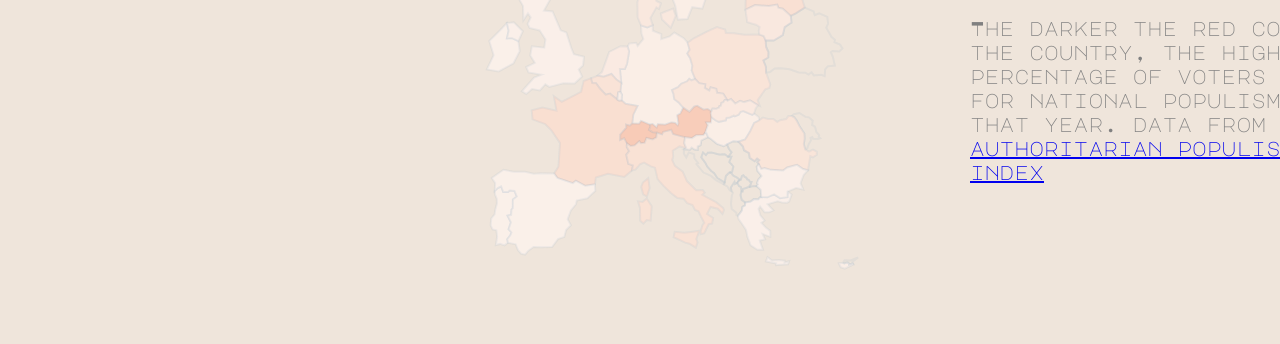
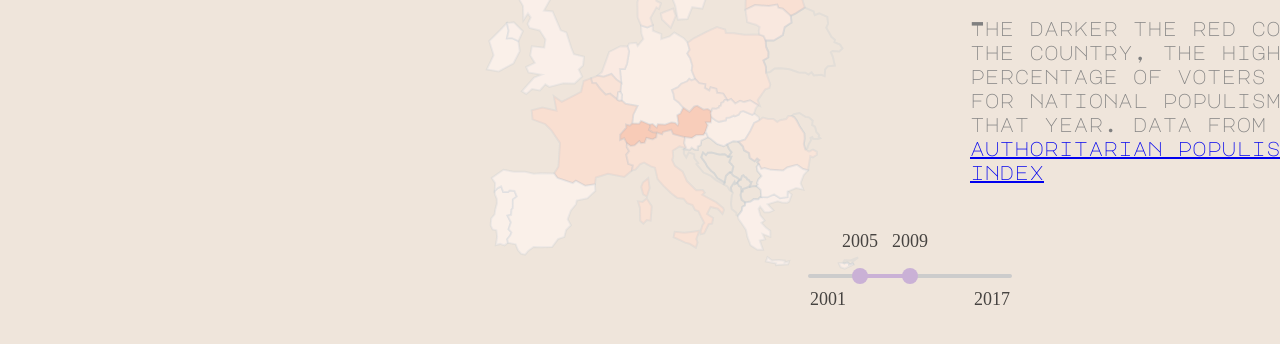
Before and after one commit to eadehemingway/national-populism, a Gatsby site: page / in a window 1280 px wide. Shown: the part 434-778 px from the top of the page. Built offline with nearby package versions, Linux system fonts and the light colour scheme; Gatsby itself is replaced by a stand-in of ours.

Commit message:
get slider showing

```diff
--- a/package.json
+++ b/package.json
@@ -15,6 +15,7 @@
     "gatsby-plugin-styled-components": "^3.3.6",
     "gatsby-source-filesystem": "^2.3.1",
     "gatsby-transformer-sharp": "^2.5.2",
+    "moment": "^2.27.0",
     "prop-types": "^15.7.2",
     "react": "^16.12.0",
     "react-dom": "^16.12.0",
--- a/src/components/MapNationalPopulism.js
+++ b/src/components/MapNationalPopulism.js
@@ -2,6 +2,7 @@ import React, { useState, useEffect } from "react"
 import styled from "styled-components"
 import * as d3 from "d3"
 import data from "../data/mapEuropeWithElectionData"
+import Slider from "./Slider"
 
 export default function NationalPopulism() {
   const [index, setIndex] = useState(0)
@@ -139,6 +140,7 @@ export default function NationalPopulism() {
             Timbro authoritarian populism index
           </a>{" "}
         </Description>
+        <Slider />
       </InfoBox>
       <SvgStyled />
     </MapWrapper>
--- /dev/null
+++ b/src/components/Slider.js
@@ -0,0 +1,176 @@
+import React, { useEffect, useState } from "react"
+import * as d3 from "d3"
+import moment from "moment"
+
+export default function Slider() {
+  const minDate = new Date("2001-01-01")
+
+  const maxDate = new Date("2017-12-31")
+
+  const step = 1
+  const speed = 250
+  const dateFormat = "YYYY"
+  const minYearInRange = moment(minDate).format(dateFormat)
+
+  const maxYearInRange = moment(maxDate).format(dateFormat)
+
+  const [minYear, setMinYear] = useState(2005)
+  const [maxYear, setMaxYear] = useState(2009)
+
+  useEffect(() => {
+    initialDrawing()
+  }, [])
+
+  function initialDrawing() {
+    const svg = d3.select("svg")
+    const sliderGroup = svg.append("g").attr("class", "slider-group")
+    sliderGroup.append("line").attr("class", "outer-track")
+    sliderGroup.append("line").attr("class", "inner-track")
+    sliderGroup.append("circle").attr("class", "min-handle")
+    sliderGroup.append("circle").attr("class", "max-handle")
+    sliderGroup.append("text").attr("class", "min-text")
+    sliderGroup.append("text").attr("class", "max-text")
+    sliderGroup.append("text").attr("class", "selected-min-text")
+    sliderGroup.append("text").attr("class", "selected-max-text")
+  }
+
+  useEffect(() => {
+    const rangeValues = d3.range(minYearInRange, maxYearInRange + step, step)
+    const isDesktop = false
+
+    const margin = isDesktop ? 50 : 30
+    const sliderWidth = 200
+    const grey = "#CCCCCC"
+    const purple = "#CAB1D6"
+
+    const xScale = d3
+      .scaleLinear()
+      .domain([minYearInRange, maxYearInRange])
+      .range([0, sliderWidth])
+      .clamp(true)
+
+    const svg = d3.select("svg")
+
+    const sliderGroup = svg
+      .selectAll(".slider-group")
+      .attr("transform", `translate(800,600)`)
+
+    const lineStrokeWidth = 4
+    function drawLine(className, x1, x2, color) {
+      sliderGroup
+        .selectAll(className)
+        .attr("x1", xScale(x1))
+        .attr("x2", xScale(x2))
+        .attr("stroke", color)
+        .attr("stroke-linecap", "round")
+        .attr("stroke-width", lineStrokeWidth)
+    }
+
+    drawLine(".outer-track", minYearInRange, maxYearInRange, grey)
+    drawLine(".inner-track", minYear, maxYear, purple)
+
+    const drag = d3.drag().on("drag", function () {
+      dragHandle(d3.select(this))
+    })
+
+    function drawHandle(minMax, xVal) {
+      const handleRadius = 8
+      sliderGroup
+        .selectAll(`.${minMax}-handle`)
+        .attr("cx", xScale(xVal))
+        .attr("cursor", "pointer")
+        .attr("fill", purple)
+        .attr("r", handleRadius)
+        .call(s => drag(s))
+    }
+
+    drawHandle("min", minYear)
+    drawHandle("max", maxYear)
+
+    const fontSize = 18
+    const padding = 7
+    const lineHeight = fontSize + padding + lineStrokeWidth
+    function drawText(className, x, y, textAnchor, textString) {
+      const textOpacity = 0.7
+      sliderGroup
+        .selectAll(className)
+        .attr("x", x)
+        .attr("y", y)
+        .style("text-anchor", textAnchor)
+        .text(textString)
+        .attr("opacity", textOpacity)
+        .attr("font-size", fontSize)
+    }
+
+    drawText(".min-text", 0, lineHeight, "start", minYearInRange)
+    drawText(".max-text", sliderWidth, lineHeight, "end", maxYearInRange)
+    drawText(
+      ".selected-min-text",
+      xScale(minYear),
+      -lineHeight,
+      "middle",
+      minYear
+    )
+    drawText(
+      ".selected-max-text",
+      xScale(maxYear),
+      -lineHeight,
+      "middle",
+      maxYear
+    )
+
+    function dragHandle(selection) {
+      const handleClass = selection.attr("class")
+      const minOrMax = handleClass.split("-")[0]
+      const oldXCoordinate = d3.event.x
+
+      const oldDateVal = xScale.invert(oldXCoordinate)
+      const indexOfNewVal = rangeValues.findIndex(val => {
+        const bottomMidPoint = val - step / 2
+        const topMidPoint = val + step / 2
+        return bottomMidPoint < oldDateVal && oldDateVal < topMidPoint
+      })
+      const newDateVal = rangeValues[indexOfNewVal]
+
+      function interpolateX(selection, xAttr) {
+        const newXCoordinate = xScale(rangeValues[indexOfNewVal])
+        selection
+          .transition()
+          .duration(speed)
+          .attrTween(xAttr, () =>
+            d3.interpolate(oldXCoordinate, newXCoordinate)
+          )
+      }
+
+      function updateVisual(x) {
+        const innerTrack = d3.selectAll(".inner-track")
+        const handle = d3.selectAll(`.${minOrMax}-handle`)
+        const text = d3.selectAll(`.selected-${minOrMax}-text`)
+        interpolateX(handle, "cx")
+        interpolateX(text, "x")
+        interpolateX(innerTrack, x)
+      }
+
+      if (minOrMax === "min" && newDateVal < maxYear) {
+        setMinYear(newDateVal)
+        updateVisual("x1")
+      }
+
+      if (minOrMax === "max" && newDateVal > minYear) {
+        setMaxYear(newDateVal)
+        updateVisual("x2")
+      }
+    }
+  }, [
+    maxDate,
+    maxYear,
+    maxYearInRange,
+    minDate,
+    minYear,
+    minYearInRange,
+    speed,
+    step,
+  ])
+
+  return null
+}
```
Also changed, not shown: 1 other file.
